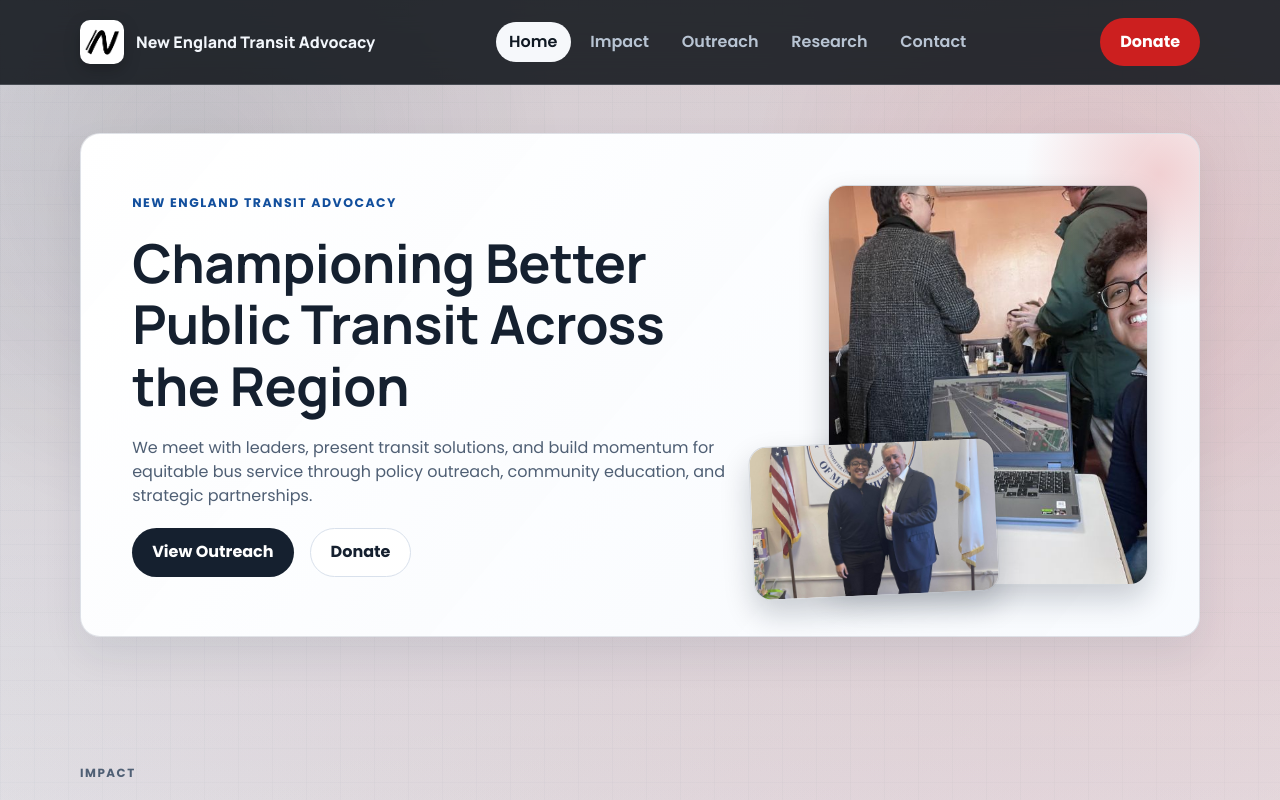
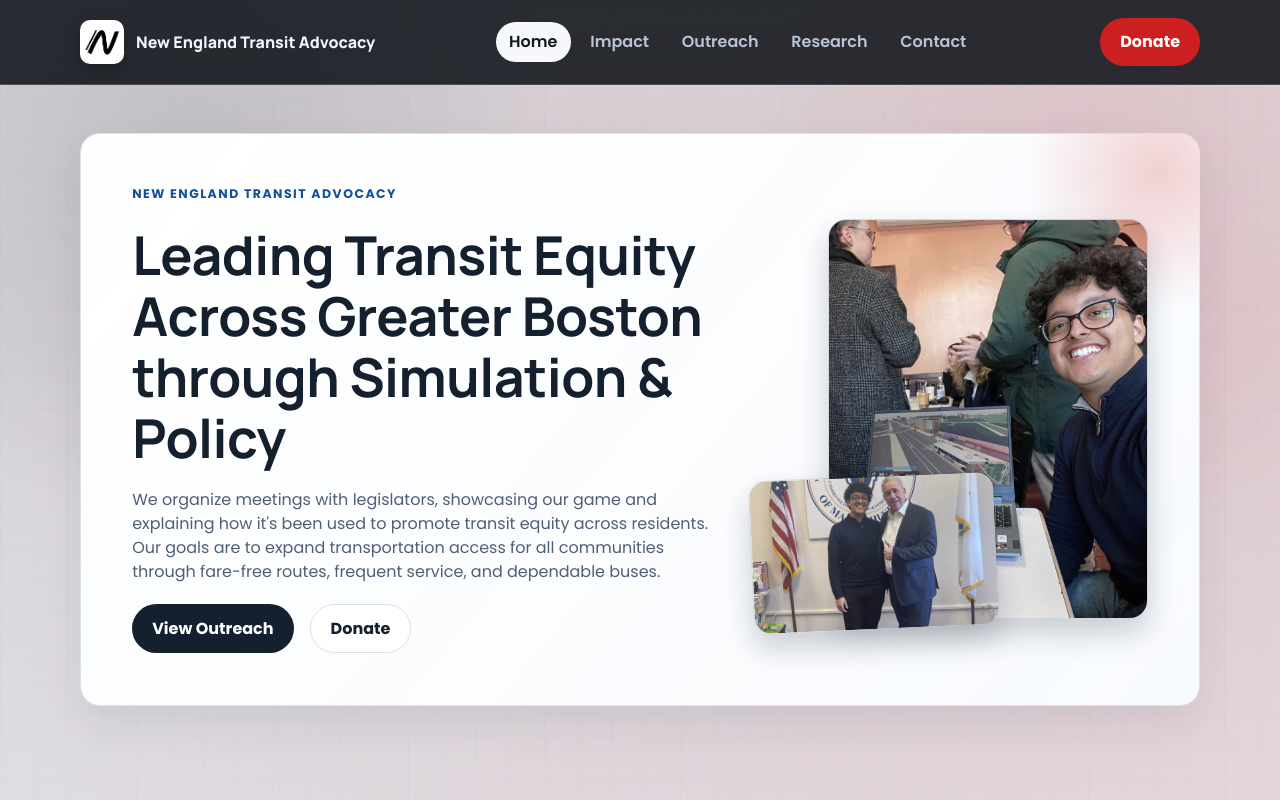
Before and after one commit to agentoddview/netadvocacy, a React (Vite) app: page / in a window 1280 px wide. Shown: the top 800 px of the page. Built offline with nearby package versions, Linux system fonts and the light colour scheme.

Commit message:
adsdsadassdadas

```diff
--- a/src/data/siteContent.ts
+++ b/src/data/siteContent.ts
@@ -55,9 +55,9 @@ export const impactMeta = {
 export const siteContent: SiteContent = {
   hero: {
     eyebrow: 'New England Transit Advocacy',
-    title: 'Championing Better Public Transit Across the Region',
+    title: 'Leading Transit Equity Across Greater Boston through Simulation & Policy',
     description:
-      'We meet with leaders, present transit solutions, and build momentum for equitable bus service through policy outreach, community education, and strategic partnerships.',
+      "We organize meetings with legislators, showcasing our game and explaining how it's been used to promote transit equity across residents. Our goals are to expand transportation access for all communities through fare-free routes, frequent service, and dependable buses.",
     primaryCta: 'View Outreach',
     secondaryCta: 'Donate',
   },
--- a/src/index.css
+++ b/src/index.css
@@ -374,6 +374,10 @@ main {
   aspect-ratio: 4 / 5;
   margin-left: auto;
   transform: translateY(var(--scroll-shift-inverse));
+}
+
+.hero-photo-main img {
+  object-position: 78% 42%;
 }
 
 .hero-photo-side {
```
